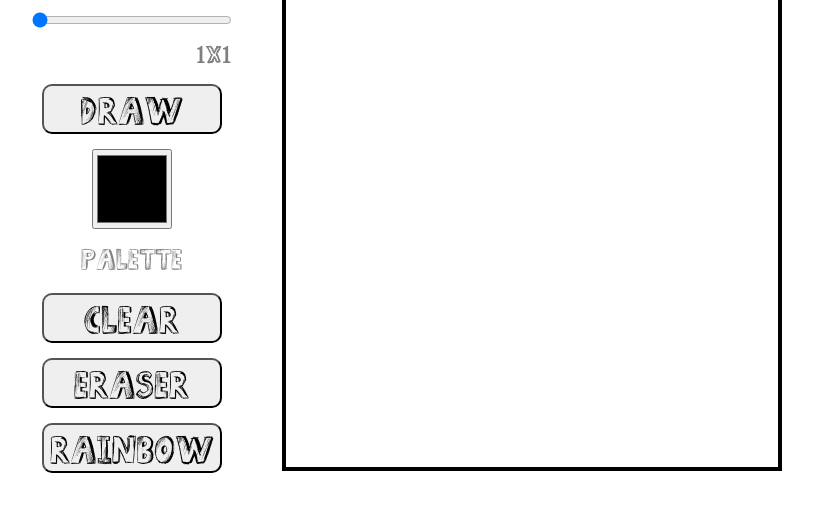
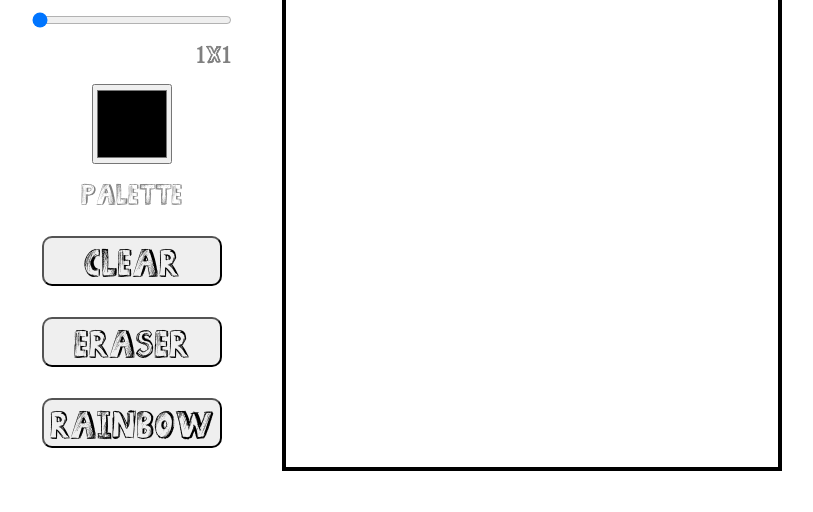
Before and after one commit to montage0921/Etch-A-Sketch, a plain HTML site: page index.html in a window 1280 px wide. Both pictures are taken after a click on the button "CLEAR". Shown: the part 152-664 px from the top of the page, without its empty margins (233-1046 px from the left). Drawn offline with Linux system fonts and the light colour scheme.

Commit message:
Remove DRAW Button

```diff
--- a/index.html
+++ b/index.html
@@ -16,7 +16,6 @@
       <input  type="range" min=1 max=64 value=1 class="grid-size-slider"></input>
       <span class="select-value">1x1</span>
 
-      <button class="draw feature">DRAW</button>
       <input type="color" class="palette">
       <label class="colorBtn" for="color">PALETTE</label>
       <button class="clear feature">CLEAR</button>
--- a/main.js
+++ b/main.js
@@ -14,7 +14,7 @@ let grids = ``;
 const grid = `<div class="grid" ></div>`;
 const color = `white`;
 let value;
-let newColor = `white`;
+let newColor = `black`;
 let isDown = false;
 
 slider.addEventListener(`input`, function (e) {
@@ -49,7 +49,7 @@ clearBtn.addEventListener(`click`, function () {
   slider.value = 1;
   slideValue.textContent = `1x1`;
   canvas.innerHTML = `<div class="grid" ></div>`;
-  newColor = ``;
+  newColor = `black`;
   palette.value = `#000000`;
   canvas.style.gridTemplateColumns = `repeat(1, 1fr)`;
   canvas.style.gridTemplateRows = `repeat(1, 1fr)`;
@@ -92,6 +92,10 @@ eraserBtn.addEventListener(`click`, function (e) {
 });
 
 //Draw Function
-drawBtn.addEventListener(`click`, function (e) {
+// drawBtn.addEventListener(`click`, function (e) {
+//   newColor = palette.value;
+// });
+
+palette.addEventListener(`change`, function () {
   newColor = palette.value;
 });
--- a/style.css
+++ b/style.css
@@ -52,6 +52,7 @@ body {
   line-height: 50px;
   border-radius: 10px;
   transition: all 0.5s ease;
+  margin: 8px;
 }
 
 .feature:hover {
```
